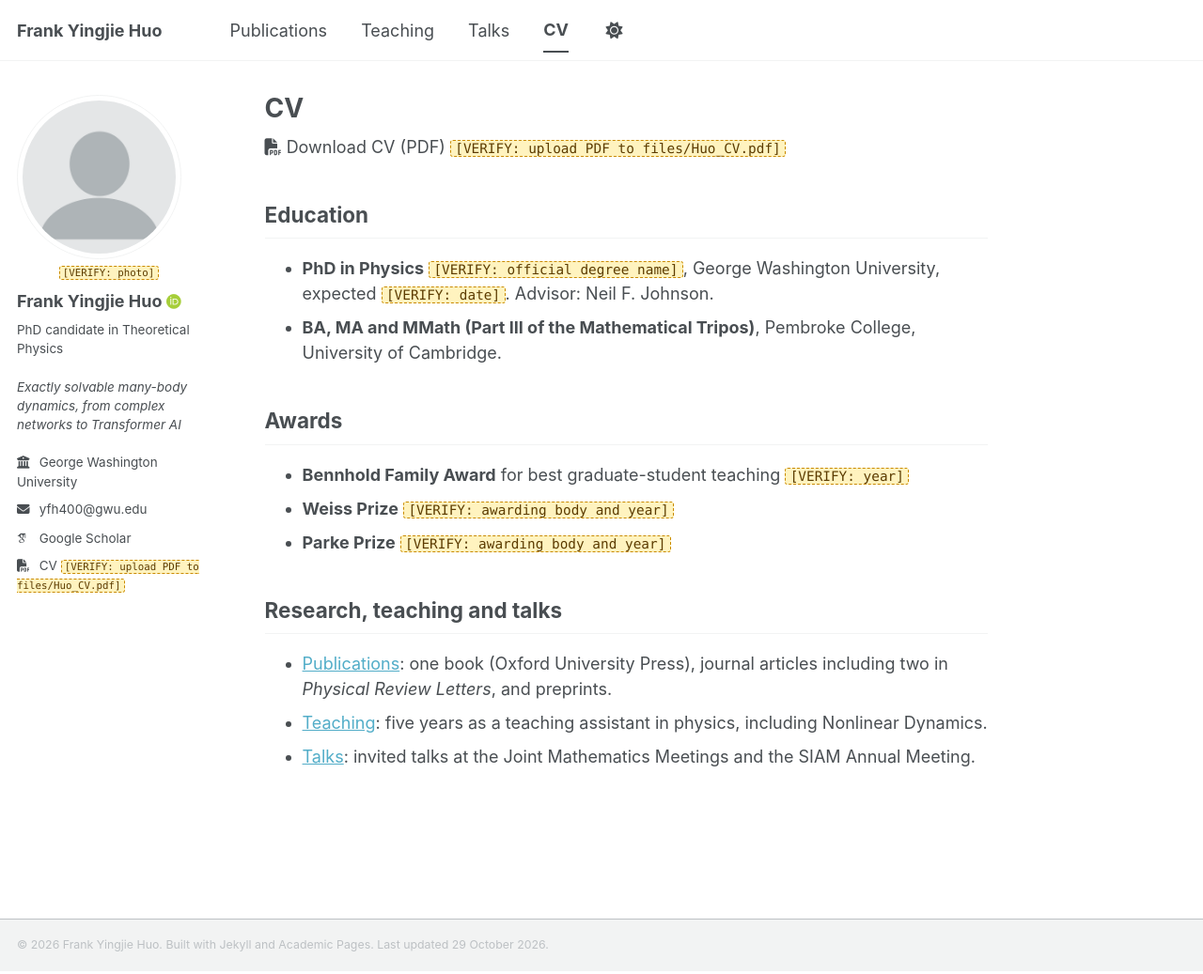
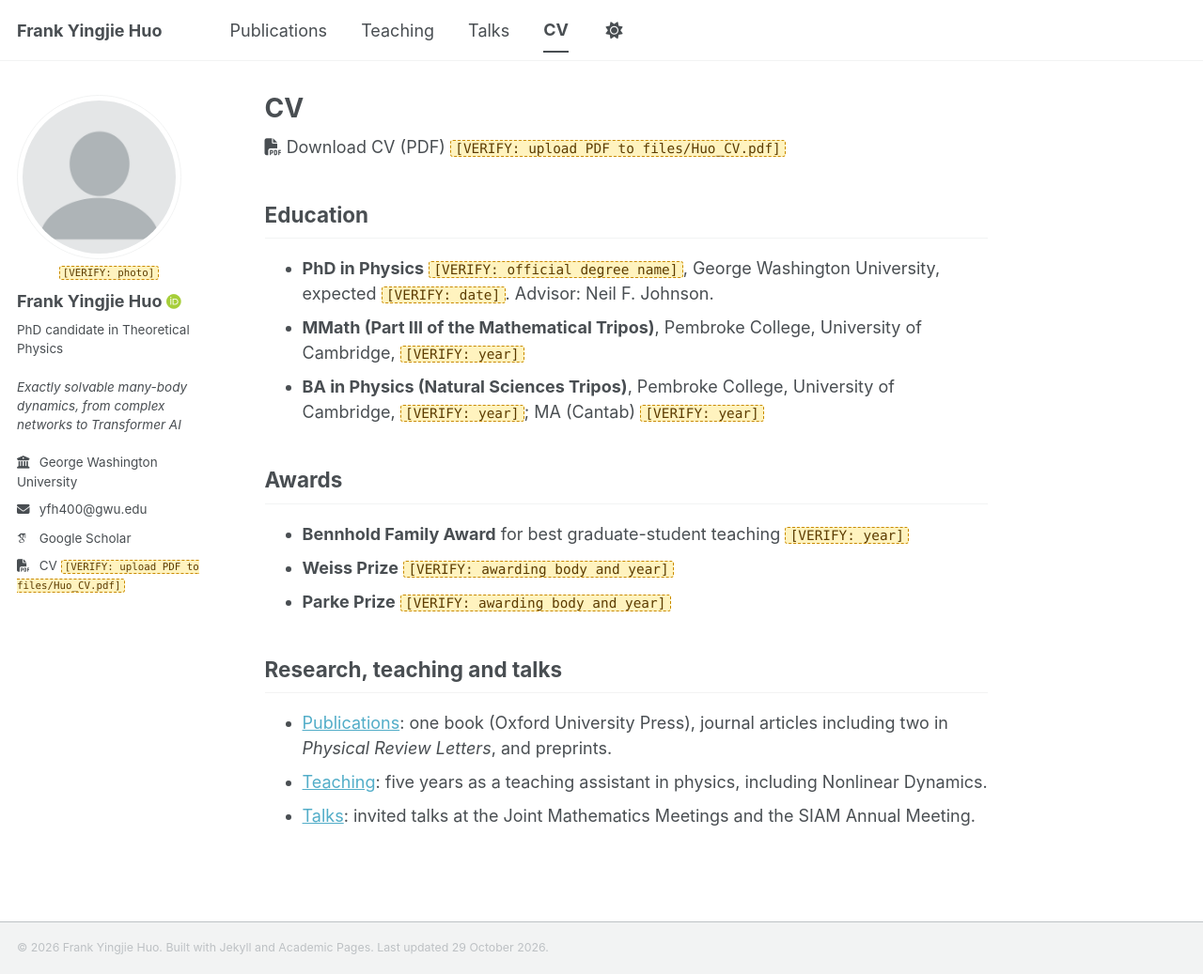
Before and after one commit to FrankHuo-217/huo.github.io, a Jekyll site: the page built from _pages/cv.md, in a window 1280 px wide and 1037 px high. Shown: the whole window at 94% size. Built offline with Jekyll 4.4.1, drawn with Linux system fonts in a browser that asks for light colours; some web fonts are replaced; a script bundle is joined from its source files by our own code.

Commit message:
Describe the Cambridge degrees more precisely
Name the BA as Physics (Natural Sciences Tripos). Leave the MA out of
the home page introduction, and list it on the CV page as MA (Cantab)
after the BA, with placeholders for the years.

Co-Authored-By: Claude Opus 5.5 <noreply@anthropic.com>
Claude-Session: https://claude.ai/code/session_01EX1ohUgYjPPjqdCJmoT8XW

```diff
--- a/_pages/cv.md
+++ b/_pages/cv.md
@@ -11,7 +11,8 @@ redirect_from:
 ## Education
 
 - **PhD in Physics** {% include verify.html note="official degree name" %}, George Washington University, expected {% include verify.html note="date" %}. Advisor: Neil F. Johnson.
-- **BA, MA and MMath (Part III of the Mathematical Tripos)**, Pembroke College, University of Cambridge.
+- **MMath (Part III of the Mathematical Tripos)**, Pembroke College, University of Cambridge, {% include verify.html note="year" %}
+- **BA in Physics (Natural Sciences Tripos)**, Pembroke College, University of Cambridge, {% include verify.html note="year" %}; MA (Cantab) {% include verify.html note="year" %}
 
 ## Awards
 
```
Also changed, not shown: README.md (+1 -1 lines), _pages/about.md (+1 -1 lines).
